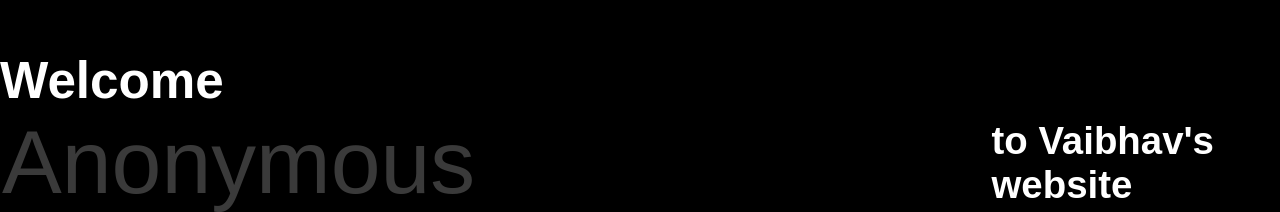
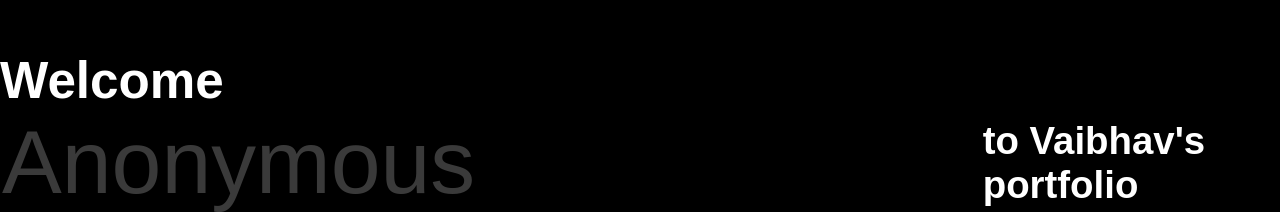
Before and after one commit to GhostVaibhav/Portfolio, a plain HTML site: page index.html in a window 1280 px wide. Shown: the part 202-414 px from the top of the page. Drawn offline with Linux system fonts and the light colour scheme.

Commit message:
Minor change (Word change)

```diff
--- a/index.html
+++ b/index.html
@@ -44,7 +44,7 @@
                     <input autocomplete="off" id="input-contain" type="text" spellcheck="false" placeholder="Anonymous"
                         onkeypress="return /^[a-zA-Z ]/i.test(event.key)" onkeydown="Enter()" />
                     <div id="name"></div>
-                    <div class="unclick sans sub-heading"> to Vaibhav's website</div>
+                    <div class="unclick sans sub-heading"> to Vaibhav's portfolio</div>
                 </div>
                 <div class="icons-pack">
                     <a href="https://github.com/GhostVaibhav">
```
